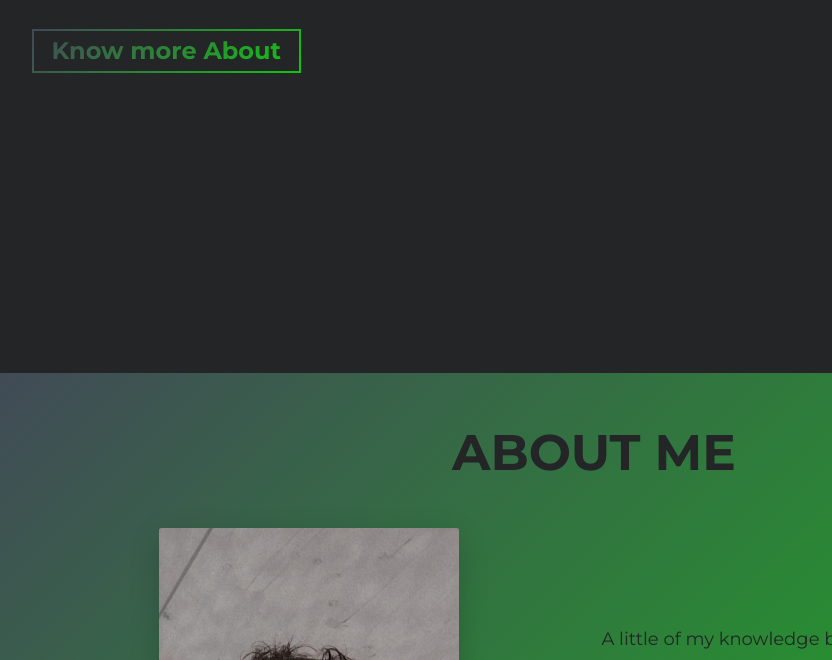
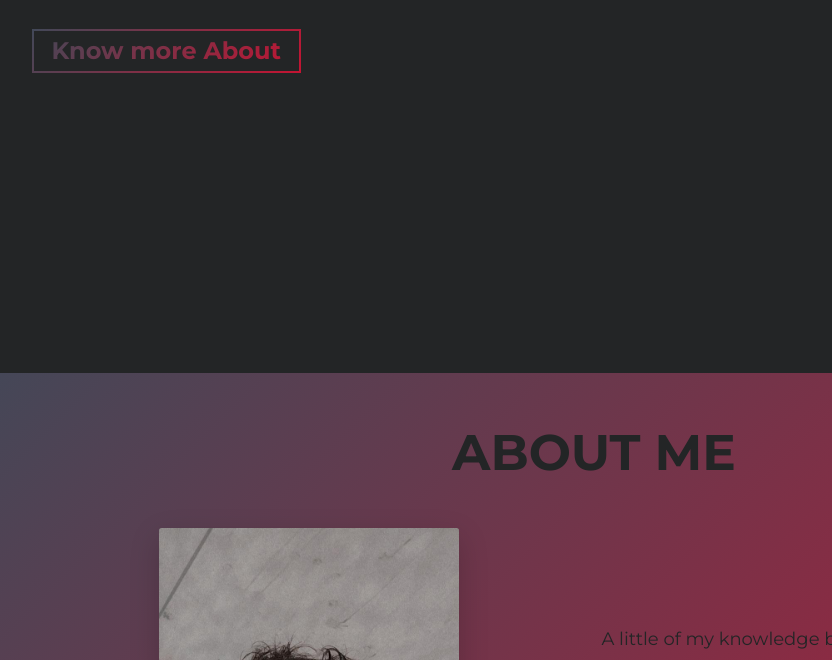
Before and after one commit to juanf1328/JIF-PortFolio, a website built with Parcel: page src/index.html in a window 1280 px wide. Shown: the part 427-1087 px from the top of the page, without its empty margins (46-878 px from the left). Built offline with nearby package versions, Linux system fonts and the light colour scheme.

Commit message:
new colors and new profile pic

```diff
--- a/src/sass/abstracts/_variables.scss
+++ b/src/sass/abstracts/_variables.scss
@@ -1,6 +1,6 @@
 // COLORS
 $primary-color: #424858;
-$secondary-color: #14c314;
+$secondary-color: #c31432;
 
 $white-color: #232526;
 
```
